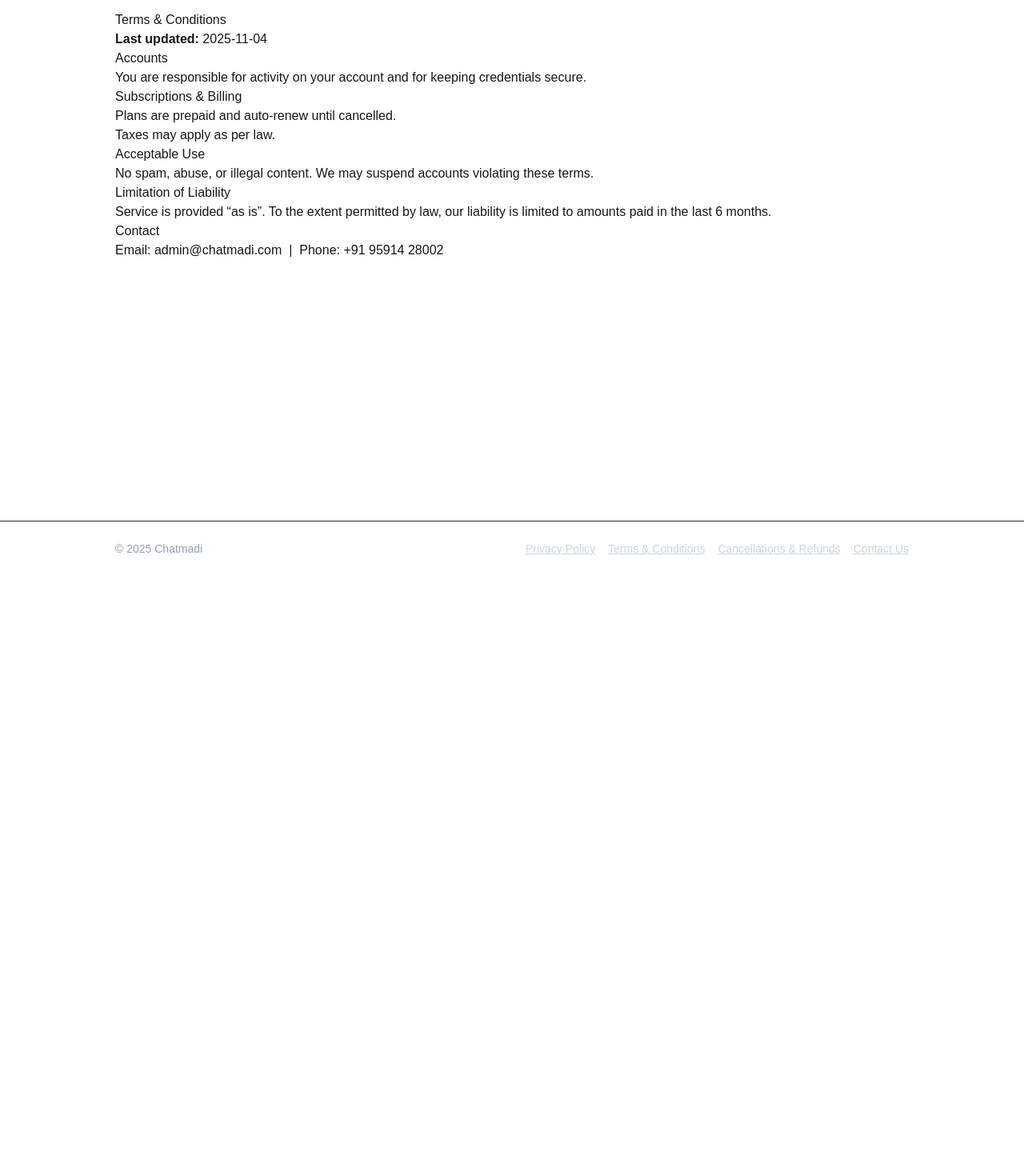
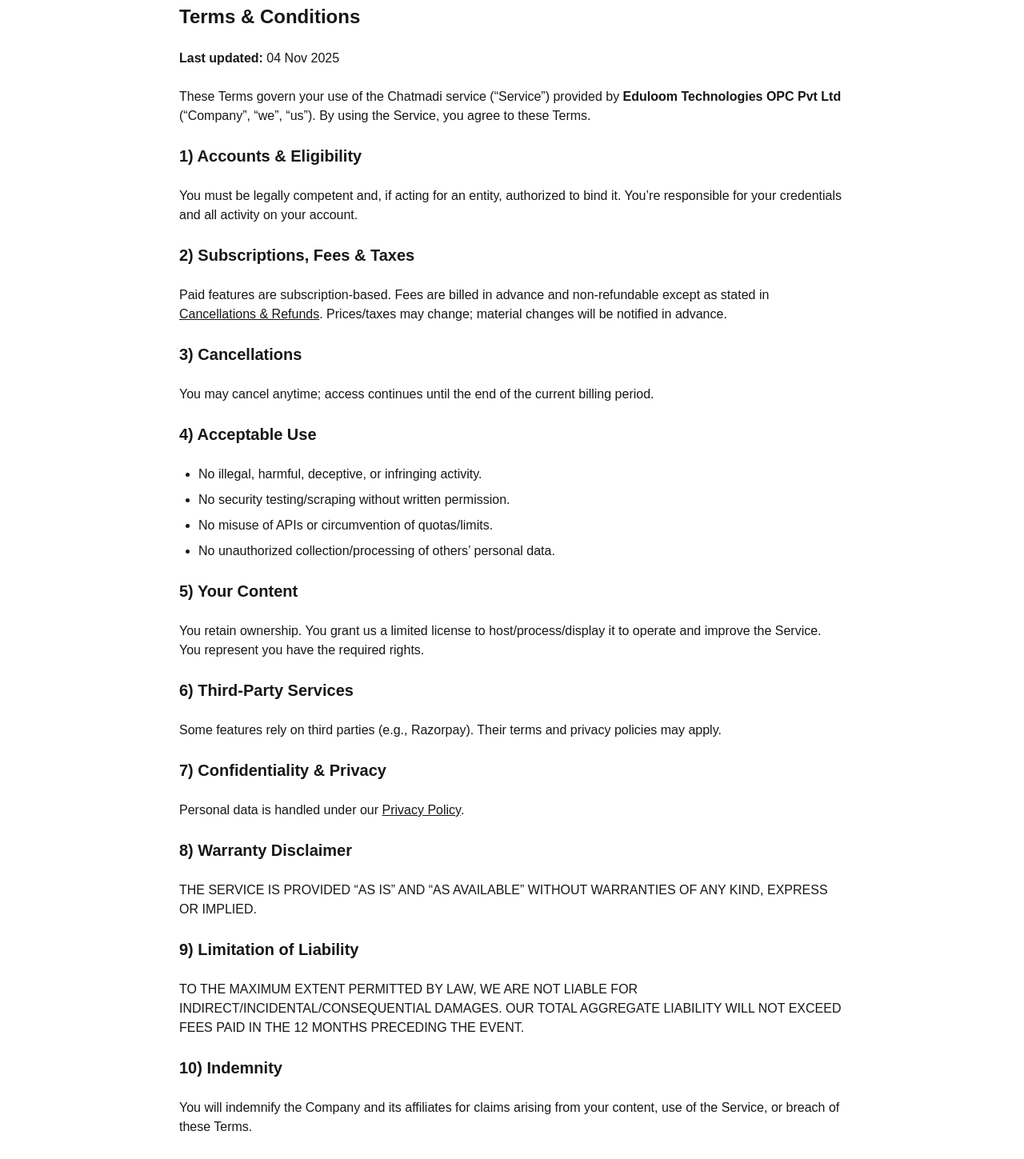
Before and after one commit to vivekgatty/whatsapp-chat-plugin, a Next.js app in the folder web/: page /terms-and-conditions in a window 1280 px wide. Shown: the part 80-1529 px from the top of the page at 80% size. Before the commit the page ends 800 px from the top, so only its background shows below. Built offline with nearby package versions, Linux system fonts and the light colour scheme; no server answers.

Commit message:
legal: add Privacy Policy, Terms & Conditions, and Cancellations & Refunds pages; update footer links; add 308 redirects from old slugs

```diff
--- /dev/null
+++ b/web/src/app/cancellations-and-refunds/page.tsx
@@ -0,0 +1,31 @@
+import type { Metadata } from "next";
+export const metadata: Metadata = { title: "Cancellations & Refunds — Chatmadi" };
+
+export default function Page() {
+  return (
+    <div className="mx-auto max-w-4xl p-4 md:p-8 space-y-6">
+      <h1 className="text-2xl font-semibold">Cancellations & Refunds</h1>
+      <p><strong>Last updated:</strong> 04 Nov 2025</p>
+
+      <h2 className="text-xl font-semibold mt-6">1) Cancelling Your Subscription</h2>
+      <p>Cancel anytime from the Billing page or by emailing support. Access remains until the end of the current period.</p>
+
+      <h2 className="text-xl font-semibold mt-6">2) Refund Eligibility</h2>
+      <ul className="list-disc ps-6 space-y-2">
+        <li><strong>Duplicate/accidental charges</strong>: fully refundable.</li>
+        <li><strong>Billing errors</strong>: fully refundable.</li>
+        <li><strong>First-time purchase issue</strong>: if a technical problem prevents meaningful use and you contact us within 7 days, we’ll resolve or refund in good faith.</li>
+        <li>Otherwise, subscriptions are prepaid and <strong>non-refundable</strong>; no prorated refunds.</li>
+      </ul>
+
+      <h2 className="text-xl font-semibold mt-6">3) Refund Method</h2>
+      <p>Approved refunds are issued to the original payment method via Razorpay. Bank/card timelines typically 5–10 business days after approval.</p>
+
+      <h2 className="text-xl font-semibold mt-6">4) Chargebacks</h2>
+      <p>Please contact us to resolve billing issues first. Unfounded chargebacks may result in suspension.</p>
+
+      <h2 className="text-xl font-semibold mt-6">5) Contact</h2>
+      <p>Email <a className="underline" href="mailto:support@chatmadi.com">support@chatmadi.com</a> with your account email, payment reference, and details.</p>
+    </div>
+  );
+}
--- a/web/src/app/privacy-policy/page.tsx
+++ b/web/src/app/privacy-policy/page.tsx
@@ -1,38 +1,60 @@
-export const metadata = { title: "Privacy Policy | Chatmadi" };
+import type { Metadata } from "next";
+export const metadata: Metadata = { title: "Privacy Policy — Chatmadi" };
 
 export default function Page() {
   return (
-    <div className="prose prose-invert mx-auto max-w-5xl px-4 py-10">
-      <h1>Privacy Policy</h1>
+    <div className="mx-auto max-w-4xl p-4 md:p-8 space-y-6">
+      <h1 className="text-2xl font-semibold">Privacy Policy</h1>
+      <p><strong>Last updated:</strong> 04 Nov 2025</p>
       <p>
-        <strong>Last updated:</strong> {new Date().toISOString().slice(0, 10)}
+        This Privacy Policy explains how <strong>Eduloom Technologies OPC Pvt Ltd</strong>
+        (“we”, “us”, “our”) collects, uses, and protects personal information in
+        connection with the Chatmadi service (“Service”). By using the Service, you agree to this Policy.
       </p>
-      <p>
-        Chatmadi ("we", "our", "us") respects your privacy. This policy explains what data we
-        collect, how we use it, and your choices.
-      </p>
-      <h2>Information we collect</h2>
-      <ul>
-        <li>Account data (email) for authentication.</li>
-        <li>Product usage events to provide core features and detect abuse.</li>
-        <li>Payment metadata handled by our payment partner (Razorpay).</li>
+
+      <h2 className="text-xl font-semibold mt-6">1) Information We Collect</h2>
+      <ul className="list-disc ps-6 space-y-2">
+        <li><strong>Account data</strong>: name, email, phone, company profile you provide.</li>
+        <li><strong>Transactional data</strong>: subscription status, invoices, and payment confirmations (via Razorpay; we do not store full card details).</li>
+        <li><strong>Product & analytics data</strong>: widget events, usage metrics, IP/user-agent and logs for security and operations.</li>
+        <li><strong>Communications</strong>: messages you send us (support, feedback).</li>
       </ul>
-      <h2>Use of information</h2>
-      <ul>
-        <li>To provide and improve Chatmadi services.</li>
-        <li>To process payments and manage subscriptions.</li>
-        <li>To communicate important product or billing updates.</li>
+
+      <h2 className="text-xl font-semibold mt-6">2) How We Use Information</h2>
+      <ul className="list-disc ps-6 space-y-2">
+        <li>Provide, operate, and improve the Service and widgets.</li>
+        <li>Authenticate users and prevent fraud/abuse.</li>
+        <li>Process payments and manage subscriptions.</li>
+        <li>Provide support and send important account notices.</li>
+        <li>Comply with legal obligations and enforce Terms.</li>
       </ul>
-      <h2>Data sharing</h2>
-      <p>
-        We do not sell personal data. We share data with service providers strictly to operate the
-        product (e.g., authentication, hosting, payments).
-      </p>
-      <h2>Contact</h2>
-      <p>
-        Email: <a href="mailto:admin@chatmadi.com">admin@chatmadi.com</a> &nbsp;|&nbsp; Phone:{" "}
-        <a href="tel:+919591428002">+91 95914 28002</a>
-      </p>
+
+      <h2 className="text-xl font-semibold mt-6">3) Legal Bases</h2>
+      <p>We process data to perform our contract, comply with law, and for legitimate interests (e.g., security, product improvement). Where required, we obtain consent.</p>
+
+      <h2 className="text-xl font-semibold mt-6">4) Sharing</h2>
+      <p>We share with trusted sub-processors (hosting, DB, logging, analytics, email, payments) solely to deliver the Service, under confidentiality and security obligations. We do not sell personal data.</p>
+
+      <h2 className="text-xl font-semibold mt-6">5) Data Security</h2>
+      <p>We use appropriate technical and organizational safeguards. No method is 100% secure; residual risk remains.</p>
+
+      <h2 className="text-xl font-semibold mt-6">6) Data Retention</h2>
+      <p>We retain data as needed for these purposes, legal/financial recordkeeping, dispute resolution, and enforcement; then delete or anonymize.</p>
+
+      <h2 className="text-xl font-semibold mt-6">7) Your Rights</h2>
+      <p>Subject to law, you may request access, correction, deletion, portability, or restriction. We respond within a reasonable time.</p>
+
+      <h2 className="text-xl font-semibold mt-6">8) International Transfers</h2>
+      <p>Data may be processed outside your country with appropriate safeguards where required.</p>
+
+      <h2 className="text-xl font-semibold mt-6">9) Children</h2>
+      <p>The Service is not directed to children under 16.</p>
+
+      <h2 className="text-xl font-semibold mt-6">10) Changes</h2>
+      <p>We may update this Policy and will post the effective date; material changes may include additional notice.</p>
+
+      <h2 className="text-xl font-semibold mt-6">11) Contact</h2>
+      <p>Eduloom Technologies OPC Pvt Ltd, Bengaluru, Karnataka, India • Email: <a className="underline" href="mailto:support@chatmadi.com">support@chatmadi.com</a></p>
     </div>
   );
 }
--- /dev/null
+++ b/web/src/app/privacy/route.ts
@@ -0,0 +1,5 @@
+import { NextResponse } from "next/server";
+export const runtime = "nodejs";
+export async function GET(request: Request) {
+  return NextResponse.redirect(new URL("/privacy-policy", request.url), 308);
+}
--- /dev/null
+++ b/web/src/app/refunds/route.ts
@@ -0,0 +1,5 @@
+import { NextResponse } from "next/server";
+export const runtime = "nodejs";
+export async function GET(request: Request) {
+  return NextResponse.redirect(new URL("/cancellations-and-refunds", request.url), 308);
+}
--- a/web/src/app/terms-and-conditions/page.tsx
+++ b/web/src/app/terms-and-conditions/page.tsx
@@ -1,31 +1,59 @@
-export const metadata = { title: "Terms & Conditions | Chatmadi" };
+import type { Metadata } from "next";
+export const metadata: Metadata = { title: "Terms & Conditions — Chatmadi" };
 
 export default function Page() {
   return (
-    <div className="prose prose-invert mx-auto max-w-5xl px-4 py-10">
-      <h1>Terms &amp; Conditions</h1>
-      <p>
-        <strong>Last updated:</strong> {new Date().toISOString().slice(0, 10)}
-      </p>
-      <h2>Accounts</h2>
-      <p>You are responsible for activity on your account and for keeping credentials secure.</p>
-      <h2>Subscriptions & Billing</h2>
-      <ul>
-        <li>Plans are prepaid and auto-renew until cancelled.</li>
-        <li>Taxes may apply as per law.</li>
+    <div className="mx-auto max-w-4xl p-4 md:p-8 space-y-6">
+      <h1 className="text-2xl font-semibold">Terms & Conditions</h1>
+      <p><strong>Last updated:</strong> 04 Nov 2025</p>
+      <p>These Terms govern your use of the Chatmadi service (“Service”) provided by <strong>Eduloom Technologies OPC Pvt Ltd</strong> (“Company”, “we”, “us”). By using the Service, you agree to these Terms.</p>
+
+      <h2 className="text-xl font-semibold mt-6">1) Accounts & Eligibility</h2>
+      <p>You must be legally competent and, if acting for an entity, authorized to bind it. You’re responsible for your credentials and all activity on your account.</p>
+
+      <h2 className="text-xl font-semibold mt-6">2) Subscriptions, Fees & Taxes</h2>
+      <p>Paid features are subscription-based. Fees are billed in advance and non-refundable except as stated in <a className="underline" href="/cancellations-and-refunds">Cancellations & Refunds</a>. Prices/taxes may change; material changes will be notified in advance.</p>
+
+      <h2 className="text-xl font-semibold mt-6">3) Cancellations</h2>
+      <p>You may cancel anytime; access continues until the end of the current billing period.</p>
+
+      <h2 className="text-xl font-semibold mt-6">4) Acceptable Use</h2>
+      <ul className="list-disc ps-6 space-y-2">
+        <li>No illegal, harmful, deceptive, or infringing activity.</li>
+        <li>No security testing/scraping without written permission.</li>
+        <li>No misuse of APIs or circumvention of quotas/limits.</li>
+        <li>No unauthorized collection/processing of others’ personal data.</li>
       </ul>
-      <h2>Acceptable Use</h2>
-      <p>No spam, abuse, or illegal content. We may suspend accounts violating these terms.</p>
-      <h2>Limitation of Liability</h2>
-      <p>
-        Service is provided “as is”. To the extent permitted by law, our liability is limited to
-        amounts paid in the last 6 months.
-      </p>
-      <h2>Contact</h2>
-      <p>
-        Email: <a href="mailto:admin@chatmadi.com">admin@chatmadi.com</a> &nbsp;|&nbsp; Phone:{" "}
-        <a href="tel:+919591428002">+91 95914 28002</a>
-      </p>
+
+      <h2 className="text-xl font-semibold mt-6">5) Your Content</h2>
+      <p>You retain ownership. You grant us a limited license to host/process/display it to operate and improve the Service. You represent you have the required rights.</p>
+
+      <h2 className="text-xl font-semibold mt-6">6) Third-Party Services</h2>
+      <p>Some features rely on third parties (e.g., Razorpay). Their terms and privacy policies may apply.</p>
+
+      <h2 className="text-xl font-semibold mt-6">7) Confidentiality & Privacy</h2>
+      <p>Personal data is handled under our <a className="underline" href="/privacy-policy">Privacy Policy</a>.</p>
+
+      <h2 className="text-xl font-semibold mt-6">8) Warranty Disclaimer</h2>
+      <p>THE SERVICE IS PROVIDED “AS IS” AND “AS AVAILABLE” WITHOUT WARRANTIES OF ANY KIND, EXPRESS OR IMPLIED.</p>
+
+      <h2 className="text-xl font-semibold mt-6">9) Limitation of Liability</h2>
+      <p>TO THE MAXIMUM EXTENT PERMITTED BY LAW, WE ARE NOT LIABLE FOR INDIRECT/INCIDENTAL/CONSEQUENTIAL DAMAGES. OUR TOTAL AGGREGATE LIABILITY WILL NOT EXCEED FEES PAID IN THE 12 MONTHS PRECEDING THE EVENT.</p>
+
+      <h2 className="text-xl font-semibold mt-6">10) Indemnity</h2>
+      <p>You will indemnify the Company and its affiliates for claims arising from your content, use of the Service, or breach of these Terms.</p>
+
+      <h2 className="text-xl font-semibold mt-6">11) Suspension & Termination</h2>
+      <p>We may suspend/terminate for violations or legal compliance. We may modify/discontinue features with reasonable notice for material changes.</p>
+
+      <h2 className="text-xl font-semibold mt-6">12) Governing Law & Disputes</h2>
+      <p>Indian law governs; exclusive jurisdiction lies with the courts in Bengaluru, Karnataka, subject to mandatory consumer laws.</p>
+
+      <h2 className="text-xl font-semibold mt-6">13) Changes</h2>
+      <p>We may update these Terms; continued use after the effective date is acceptance.</p>
+
+      <h2 className="text-xl font-semibold mt-6">14) Contact</h2>
+      <p>Eduloom Technologies OPC Pvt Ltd • Bengaluru, Karnataka, India • <a className="underline" href="mailto:support@chatmadi.com">support@chatmadi.com</a></p>
     </div>
   );
 }
--- /dev/null
+++ b/web/src/app/terms/route.ts
@@ -0,0 +1,5 @@
+import { NextResponse } from "next/server";
+export const runtime = "nodejs";
+export async function GET(request: Request) {
+  return NextResponse.redirect(new URL("/terms-and-conditions", request.url), 308);
+}
--- a/web/src/components/SiteFooter.tsx
+++ b/web/src/components/SiteFooter.tsx
@@ -2,15 +2,15 @@
   return (
     <footer className="mt-12 w-full border-t border-slate-800">
       <div className="mx-auto flex max-w-5xl flex-col items-center justify-between gap-3 px-4 py-6 text-sm sm:flex-row">
-        <div className="text-slate-400">© 2025 Chatmadi</div>
+        <div className="text-slate-400">Â© 2025 Chatmadi</div>
         <nav className="flex gap-4">
-          <a className="text-slate-300 underline hover:text-white" href="/privacy">
+          <a className="text-slate-300 underline hover:text-white" href="/privacy-policy">
             Privacy Policy
           </a>
-          <a className="text-slate-300 underline hover:text-white" href="/terms">
+          <a className="text-slate-300 underline hover:text-white" href="/terms-and-conditions">
             Terms & Conditions
           </a>
-          <a className="text-slate-300 underline hover:text-white" href="/refunds">
+          <a className="text-slate-300 underline hover:text-white" href="/cancellations-and-refunds">
             Cancellations & Refunds
           </a>
           <a className="text-slate-300 underline hover:text-white" href="/contact">
```
